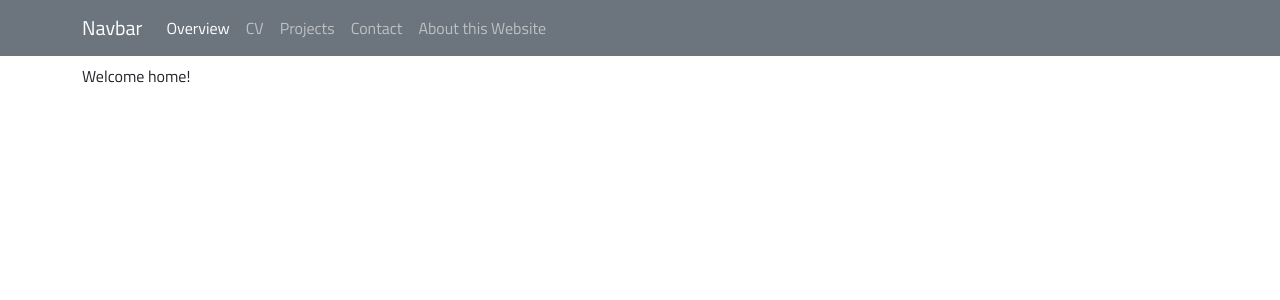
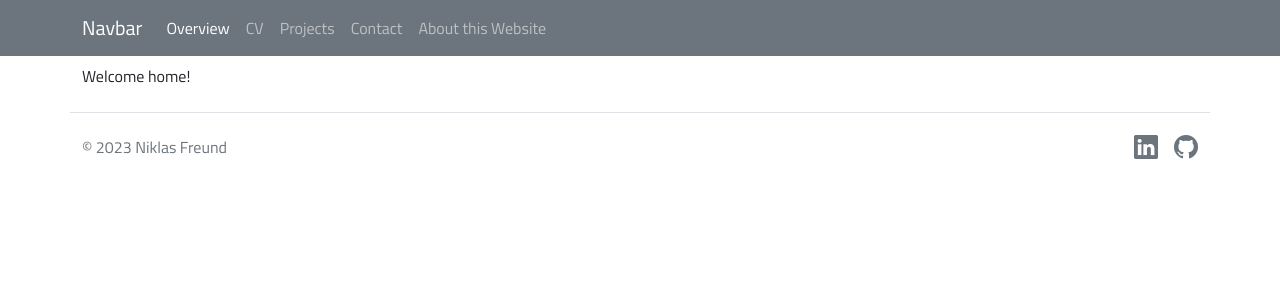
Before and after one commit to nalquas/nalquas.github.io, a Vue app: page / in a window 1280 px wide. Shown: the top 300 px of the page. Built offline with nearby package versions, Linux system fonts and the light colour scheme; what bootstrap-vue-next would draw is missing.

Commit message:
Add footer

```diff
--- a/src/App.vue
+++ b/src/App.vue
@@ -7,18 +7,20 @@
       <router-view></router-view>
     </main>
     <footer>
-      <!-- TODO some footer -->
+      <Footer></Footer>
     </footer>
   </div>
 </template>
 
 <script>
 import NavBar from './components/NavBar.vue';
+import Footer from './components/Footer.vue';
 
 export default {
   name: 'App',
   components: {
-    NavBar
+    NavBar,
+    Footer
   }
 }
 </script>
--- /dev/null
+++ b/src/components/Footer.vue
@@ -0,0 +1,32 @@
+
+<template>
+  <div class="container-lg d-flex d-wrap justify-content-between align-items-center py-3 my-4 border-top">
+    <div class="col-md-4 d-flex align-items-center">
+      <span class="text-muted">
+        &copy; {{ new Date().getFullYear() }} Niklas Freund
+      </span>
+    </div>
+
+    <ul class="nav col-md-4 justify-content-end list-unstyled d-flex">
+      <li class="ms-3">
+        <a class="text-muted" href="https://www.linkedin.com/in/niklas-freund/">
+          <i class="bi bi-linkedin"></i>
+        </a>
+      </li>
+      <li class="ms-3">
+        <a class="text-muted" href="https://github.com/nalquas">
+          <i class="bi bi-github"></i>
+        </a>
+      </li>
+    </ul>
+  </div>
+</template>
+
+<script>
+</script>
+
+<style scoped>
+i {
+  font-size: 24px;
+}
+</style>
```
